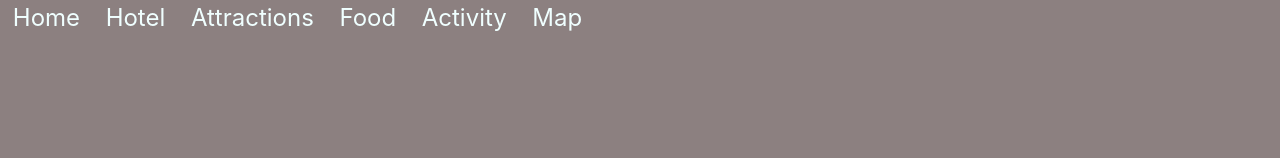
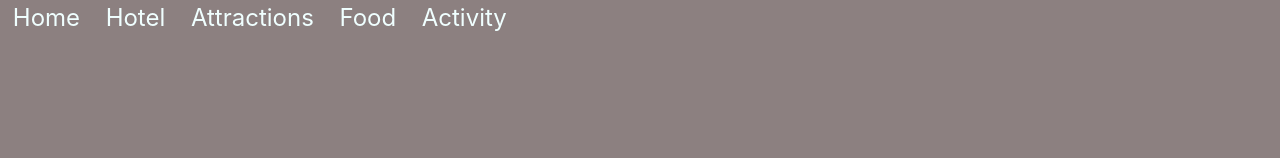
Before and after one commit to wenqi990/20240517work, a Vue app: page / in a window 1280 px wide. Shown: the top 158 px of the page. Built offline with nearby package versions, Linux system fonts and the light colour scheme; no server answers.

Commit message:
add rourterlink

```diff
--- a/src/components/Header.vue
+++ b/src/components/Header.vue
@@ -17,7 +17,7 @@ export default{
     <RouterLink class="routerItem" to="/Attractions">Attractions</RouterLink>
     <RouterLink class="routerItem" to="/TainanFood">Food</RouterLink>
     <RouterLink class="routerItem" to="/Activity">Activity</RouterLink>
-    <RouterLink class="routerItem" to="/Map">Map</RouterLink>
+    <!-- <RouterLink class="routerItem" to="/Map">Map</RouterLink> -->
 
     </div>
 
```
